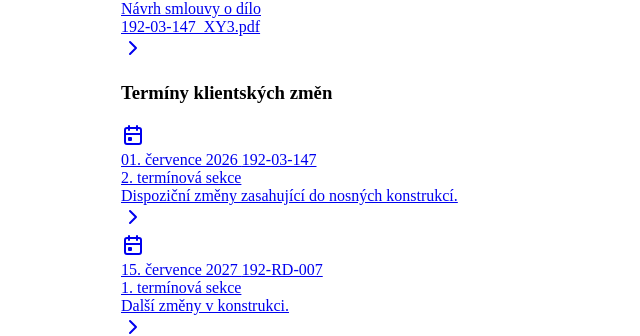
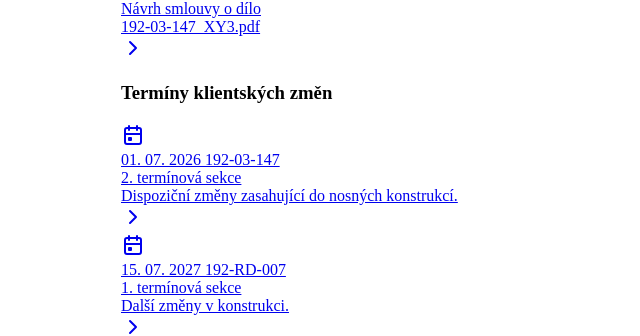
Before and after one commit to TomVitha/ois-vue, a Vue app: page / in a window 1280 px wide. Shown: the part 2543-2879 px from the top of the page, without its empty margins (175-815 px from the left). Built offline with nearby package versions, Linux system fonts and the light colour scheme.

Commit message:
Create formatting composable for global date and currency formatting

```diff
--- a/src/components/ClientTermItem.vue
+++ b/src/components/ClientTermItem.vue
@@ -1,6 +1,7 @@
 <script setup lang="ts">
-  import { useLocaleStore } from '@/stores/locale'
-  const localeStore = useLocaleStore()
+  import { useFormatting } from '@/composables/formatting'
+
+  const { formatDate } = useFormatting()
 
   const props = defineProps<{
     date: string
@@ -8,17 +9,6 @@
     title: string
     description: string
   }>()
-
-  function formatDate(value: string): string {
-    const date = new Date(value)
-    if (isNaN(date.getTime())) return value
-
-    return date.toLocaleDateString(localeStore.locale, {
-      year: 'numeric',
-      month: 'long',
-      day: '2-digit',
-    })
-  }
 </script>
 
 <template>
--- a/src/components/DocumentItem.vue
+++ b/src/components/DocumentItem.vue
@@ -1,9 +1,13 @@
 <script setup lang="ts">
+  import { useFormatting } from '@/composables/formatting'
+
+  const { formatDate } = useFormatting()
+
   defineProps<{
     title: string
     filesize?: string
-    dateAdded?: string
-    dateValid?: string
+    dateAdded: string
+    dateValid?: string  // unused - not displayed
     fileUrl?: string
   }>()
 
@@ -16,9 +20,9 @@
         {{ title }}
         <span v-if="filesize" class="text-secondary">({{ filesize }})</span>
       </div>
-      <div v-if="dateAdded" class="col-auto col-md-2 text-end text-md-start d-none d-md-block">
+      <div class="col-auto col-md-2 text-end text-md-start d-none d-md-block">
         <!-- <div class="text-secondary">Přidáno</div> -->
-        <div>{{ dateAdded }}</div>
+        <div>{{ formatDate(dateAdded) }}</div>
       </div>
       <!-- * Actions: Open, Download -->
       <div class="col-auto text-end d-print-none">
--- a/src/components/MilestonesItem.vue
+++ b/src/components/MilestonesItem.vue
@@ -1,6 +1,5 @@
 <script setup lang="ts">
-  import { useLocaleStore } from '@/stores/locale'
-  const localeStore = useLocaleStore()
+  import { useFormatting } from '@/composables/formatting'
 
   const props = defineProps<{
     title: string
@@ -10,17 +9,8 @@
     category: 'construction' | 'changes' | 'handover' | 'payments' | 'documents'
   }>()
 
+  const { formatDate } = useFormatting()
 
-  const milestoneDate = new Date(props.date)
-  if (isNaN(milestoneDate.getTime())) { milestoneDate.setTime(99999999999999999999999999) }   // HACK to display browser-native invalid date message
-
-  function formatDate(date: Date): string {
-    return date.toLocaleDateString(localeStore.locale, {
-      year: 'numeric',
-      month: '2-digit',
-      day: '2-digit',
-    })
-  }
 </script>
 
 <template>
@@ -52,7 +42,7 @@
         </span>
       </div>
       <div class="col">
-        <div class="text-reset">{{ formatDate(milestoneDate) }}</div>
+        <div class="text-reset">{{ formatDate(props.date) }}</div>
         <div class="fw-semibold">{{ props.title }}</div>
         <div class="text-secondary" v-if="props.note">{{ props.note }}</div>
       </div>
--- a/src/components/Payment/Payment.vue
+++ b/src/components/Payment/Payment.vue
@@ -2,9 +2,11 @@
   import { computed } from 'vue'
   import { RouterLink } from 'vue-router'
 
+  import { useFormatting } from '@/composables/formatting'
   import { useLocaleStore } from '@/stores/locale'
   import { usePaymentsStore } from '@/stores/payments'
 
+  const { formatDate, formatCurrency } = useFormatting()
   const localeStore = useLocaleStore()
   const paymentsStore = usePaymentsStore()
 
@@ -60,25 +62,6 @@
     return map[status.value][locale]
   })
 
-  // TODO: Deprecate after implementing formatting composable
-  function formatCurrency(amount: number): string {
-    return new Intl.NumberFormat(localeStore.locale, {
-      style: 'currency',
-      currency: 'CZK',
-      minimumFractionDigits: 0,
-      maximumFractionDigits: 0,
-    }).format(amount)
-  }
-
-  // TODO: Deprecate after implementing formatting composable
-  function formatDate(date: Date): string {
-    return date.toLocaleDateString(localeStore.locale, {
-      year: 'numeric',
-      month: '2-digit',
-      day: '2-digit',
-    })
-  }
-
   function openPayment() {
     paymentsStore.selectPaymentById(props.id)
   }
@@ -87,7 +70,7 @@
 <template>
   <!-- * Mobile: list item -->
   <!-- NOTE: Href odkaz povede na konkrétní platbu -->
-  <!-- FIXME: Měl by být <RouterLink> namísto <a>, ale pak se tam cpe třída .active, protože adresa odkazu sedí se současnou adresou -->
+   <!-- FIXME: Měl by být <RouterLink> namísto <a>, ale pak se tam cpe třída .active, protože adresa odkazu sedí se současnou adresou -->
   <a
     v-if="props.variant === 'list'"
     href="#payment-modal"
--- a/src/components/Payment/PaymentDialog.vue
+++ b/src/components/Payment/PaymentDialog.vue
@@ -1,10 +1,10 @@
 <script setup lang="ts">
   import { computed } from 'vue'
 
-  import { useLocaleStore } from '@/stores/locale'
+  import { useFormatting } from '@/composables/formatting'
   import { usePaymentsStore } from '@/stores/payments'
 
-  const localeStore = useLocaleStore()
+  const { formatDate, formatCurrency } = useFormatting()
   const paymentsStore = usePaymentsStore()
 
   import PaymentDialogItem from '@/components/Payment/PaymentDialogItem.vue';
@@ -15,26 +15,6 @@
   const amountToShow = computed(() => {
     return selectedPayment.value?.amount ?? 0
   })
-
-  function formatCurrency(amount: number): string {
-    return new Intl.NumberFormat(localeStore.locale, {
-      style: 'currency',
-      currency: 'CZK',
-      minimumFractionDigits: 0,
-      maximumFractionDigits: 0,
-    }).format(amount)
-  }
-
-  function formatDate(value: string): string {
-    const date = new Date(value)
-    if (isNaN(date.getTime())) return value
-
-    return date.toLocaleDateString(localeStore.locale, {
-      year: 'numeric',
-      month: '2-digit',
-      day: '2-digit',
-    })
-  }
 </script>
 
 <template>
--- a/src/components/Payment/PaymentOffcanvas.vue
+++ b/src/components/Payment/PaymentOffcanvas.vue
@@ -1,13 +1,11 @@
 <script setup lang="ts">
   import { computed, onMounted, onBeforeUnmount, ref } from 'vue'
 
-  import { useLocaleStore } from '@/stores/locale'
+  import { useFormatting } from '@/composables/formatting'
   import { usePaymentsStore } from '@/stores/payments'
-  // import { useFormatting } from '@/composables/formatting'
 
-  const localeStore = useLocaleStore()
+  const { formatDate, formatCurrency } = useFormatting()
   const paymentsStore = usePaymentsStore()
-  // const { formatDate, formatCurrency } = useFormatting()
 
   import PaymentDialogItem from '@/components/Payment/PaymentDialogItem.vue';
   import CopyToClipboardButton from '@/components/CopyToClipboardButton.vue';
@@ -20,25 +18,6 @@
 
   // NOTE: Potřeba dát do proměnné protože window nejde na přímo použít, jinak error: "Property 'window' does not exist on type..."
   const win = window
-
-  // TODO: Deprecate after implementing formatting composable
-  function formatCurrency(amount: number): string {
-    return new Intl.NumberFormat(localeStore.locale, {
-      style: 'currency',
-      currency: 'CZK',
-      minimumFractionDigits: 0,
-      maximumFractionDigits: 0,
-    }).format(amount)
-  }
-
-  // TODO: Deprecate after implementing formatting composable
-  function formatDate(date: Date): string {
-    return date.toLocaleDateString(localeStore.locale, {
-      year: 'numeric',
-      month: '2-digit',
-      day: '2-digit',
-    })
-  }
 
 </script>
 
@@ -295,7 +274,6 @@
 
     border-radius: var(--tblr-modal-border-radius, var(--tblr-border-radius-lg)) var(--tblr-modal-border-radius, var(--tblr-border-radius-lg)) 0 0;
   }
-
   @media (min-width: 992px) {
     .offcanvas {
       border-radius: 0;
--- a/src/components/Payment/Voucher.vue
+++ b/src/components/Payment/Voucher.vue
@@ -1,10 +1,10 @@
 <script setup lang="ts">
   import { computed } from 'vue'
 
-  import { useLocaleStore } from '@/stores/locale'
+  import { useFormatting } from '@/composables/formatting'
   import { useVouchersStore } from '@/stores/vouchers'
 
-  const localeStore = useLocaleStore()
+  const { formatDate, formatCurrency } = useFormatting()
   const vouchersStore = useVouchersStore()
 
   interface BreakdownItem {
@@ -23,17 +23,6 @@
     breakdown?: BreakdownItem[]
   }>()
 
-  const dateReceived = new Date(props.dateReceived)
-  if (isNaN(dateReceived.getTime())) { dateReceived.setTime(99999999999999999999999999) }   // HACK to display browser-native invalid date message
-
-  function formatDate(date: Date): string {
-    return date.toLocaleDateString(localeStore.locale, {
-      year: 'numeric',
-      month: '2-digit',
-      day: '2-digit',
-    })
-  }
-
   const remaining = computed(() => Math.max(props.value - (props.spent || 0), 0))
   const remainingPercent = computed(() => {
     if (!props.value) return 0
@@ -41,9 +30,6 @@
     return Math.max(0, Math.min(rawPercent, 100))
   })
   const isFullyUsed = computed(() => remaining.value <= 0)
-
-  const formatCurrency = (amount: number) =>
-    new Intl.NumberFormat(localeStore.locale, { style: 'currency', currency: 'CZK', maximumFractionDigits: 0 }).format(amount)
 
   function openVoucherDialog() {
     vouchersStore.selectVoucherById(props.id)
@@ -62,7 +48,7 @@
       <div class="row row-gap-3 gx-4">
         <div class="col">
           <div>{{ title }}</div>
-          <div class="text-secondary">Obdržena: {{ formatDate(dateReceived) }}</div>
+          <div class="text-secondary">Obdržena: {{ formatDate(props.dateReceived) }}</div>
         </div>
         <div class="col-auto text-end">
           <div class="text-secondary">V hodnotě</div>
--- a/src/components/Payment/VoucherDialog.vue
+++ b/src/components/Payment/VoucherDialog.vue
@@ -1,29 +1,9 @@
 <script setup lang="ts">
-  import { useLocaleStore } from '@/stores/locale'
+  import { useFormatting } from '@/composables/formatting'
   import { useVouchersStore } from '@/stores/vouchers'
 
-  const localeStore = useLocaleStore()
+  const { formatDate, formatCurrency } = useFormatting()
   const vouchersStore = useVouchersStore()
-
-  function formatCurrency(amount: number): string {
-    return new Intl.NumberFormat(localeStore.locale, {
-      style: 'currency',
-      currency: 'CZK',
-      minimumFractionDigits: 0,
-      maximumFractionDigits: 0,
-    }).format(amount)
-  }
-
-  function formatDate(value: string): string {
-    const date = new Date(value)
-    if (isNaN(date.getTime())) return value
-
-    return date.toLocaleDateString(localeStore.locale, {
-      year: 'numeric',
-      month: '2-digit',
-      day: '2-digit',
-    })
-  }
 </script>
 
 <template>
--- /dev/null
+++ b/src/composables/formatting.ts
@@ -0,0 +1,30 @@
+import { useLocaleStore } from '@/stores/locale'
+
+export function useFormatting() {
+  const localeStore = useLocaleStore()
+
+  function formatDate(d: string | Date): string {
+    const date = typeof d === 'string' ? new Date(d) : d
+    // HACK to display browser-native invalid date message
+    if (isNaN(date.getTime())) { date.setTime(99999999999999999999999999) }
+    return date.toLocaleDateString(localeStore.locale, {
+      year: 'numeric',
+      month: '2-digit',
+      day: '2-digit',
+    })
+  }
+
+  function formatCurrency(amount: number): string {
+    return new Intl.NumberFormat(localeStore.locale, {
+      style: 'currency',
+      currency: 'CZK',
+      minimumFractionDigits: 0,
+      maximumFractionDigits: 0,
+    }).format(amount)
+  }
+
+  return {
+    formatDate,
+    formatCurrency,
+  }
+}
--- a/src/views/DokumentyAll.vue
+++ b/src/views/DokumentyAll.vue
@@ -38,10 +38,6 @@
       }
     })
   })
-
-  function formatDate(isoDate: string) {
-    return new Intl.DateTimeFormat('cs-CZ').format(new Date(`${isoDate}T00:00:00`))
-  }
 </script>
 
 <template>
@@ -70,7 +66,7 @@
                         :key="document.id"
                         :title="document.name"
                         :filesize="document.fileSize"
-                        :dateAdded="formatDate(document.dateAdded)"
+                        :dateAdded="document.dateAdded"
                         :dateValid="document.dateValid"
                         :fileUrl="document.fileUrl" />
                     </div>
--- a/src/views/Zadosti.vue
+++ b/src/views/Zadosti.vue
@@ -5,23 +5,15 @@
   import ProductGroup from '@/components/ProductGroup.vue'
   import ProductGroupItem from '@/components/ProductGroupItem.vue'
   import RequestStatusDialog from '@/components/RequestStatusDialog.vue'
-  import { useLocaleStore } from '@/stores/locale'
+  import { useFormatting } from '@/composables/formatting'
   import { useRequestsStore } from '@/stores/requests'
   import type { LastSubmissionResult } from '@/requests/types'
 
   const requestsStore = useRequestsStore()
-  const localeStore = useLocaleStore()
+  const { formatDate } = useFormatting()
 
   const modalTrigger = ref<HTMLButtonElement | null>(null)
   const statusResult = ref<LastSubmissionResult | null>(null)
-
-  function formatDate(isoDate: string) {
-    return new Intl.DateTimeFormat([localeStore.locale], {
-      day: '2-digit',
-      month: '2-digit',
-      year: 'numeric',
-    }).format(new Date(isoDate))
-  }
 
   function openStatusModal(result: LastSubmissionResult) {
     statusResult.value = { ...result }
@@ -64,12 +56,20 @@
       </div>
     </template>
 
-    <div v-if="requestsStore.activeRequestsByProperty.length === 0" class="empty">
-      <p class="empty-title">Žádné podané žádosti</p>
-      <p class="empty-subtitle text-secondary">
-        Zde uvidíte přehled vašich aktivních a uzavřených žádostí.
-      </p>
+    <div v-if="requestsStore.activeRequestsByProperty.length === 0" class="row row-deck row-cards">
+      <div class="col-12">
+        <div class="card">
+          <div class="empty">
+            <p class="empty-title">Žádné podané žádosti</p>
+            <p class="empty-subtitle text-secondary">
+              Zde uvidíte přehled vašich aktivních a uzavřených žádostí.
+            </p>
+          </div>
+        </div>
+      </div>
     </div>
+
+
 
     <div v-else class="row row-deck row-cards">
       <div class="col-12">
```
